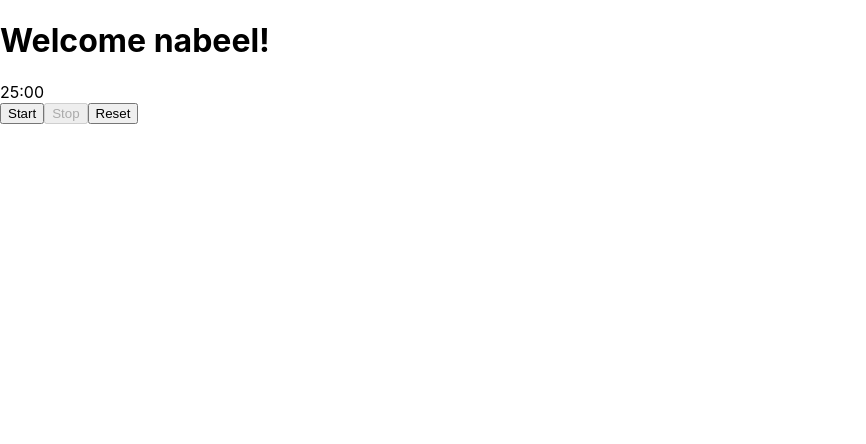
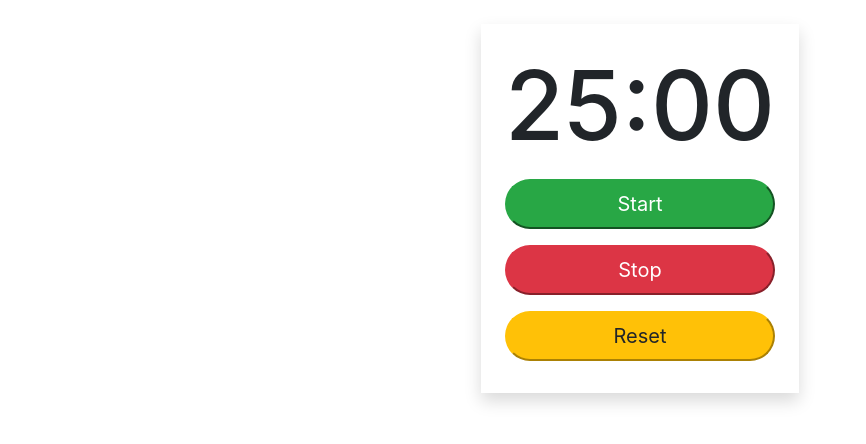
Before and after one commit to nabeelfarid/timer-app, a React (Create React App) app: page / in a window 1280 px wide. Shown: the top 444 px of the page, without its empty margins (0-866 px from the left). Built offline with nearby package versions, Linux system fonts and the light colour scheme.

Commit message:
Added Styling

```diff
--- a/package.json
+++ b/package.json
@@ -10,6 +10,7 @@
     "@types/node": "^12.0.0",
     "@types/react": "^17.0.0",
     "@types/react-dom": "^17.0.0",
+    "bootstrap": "4.6.0",
     "react": "^17.0.1",
     "react-dom": "^17.0.1",
     "react-scripts": "4.0.3",
--- a/src/App.tsx
+++ b/src/App.tsx
@@ -5,7 +5,7 @@ import './App.css';
 const App = () => {
   const [startDisabled, setStartDisabled] = useState(false)
   const [stopDisabled, setStopDisabled] = useState(true)
-  const [,setForceRender] = useState(true)
+  const [, setForceRender] = useState(true)
   const mins = useRef<number>(25);
   const secs = useRef<number>(0);
   const timerInterval = useRef<NodeJS.Timeout>();
@@ -60,7 +60,7 @@ const App = () => {
     setStopDisabled(true);
   }
 
-  const resetTimer =() => {
+  const resetTimer = () => {
     clearTimer();
     mins.current = 25;
     secs.current = 0;
@@ -82,13 +82,13 @@ const App = () => {
   }
 
   return (
-    <div>
-      <h1>Welcome nabeel!</h1>
-      <div role='timer'>{String(mins.current).padStart(2, '0')}:{String(secs.current).padStart(2, '0')}</div>
-      <button aria-label='Start' onClick={onStartHandler} disabled={startDisabled}>Start</button>
-      <button aria-label='Stop' onClick={onStopHandler} disabled={stopDisabled} >Stop</button>
-      <button aria-label='Reset' onClick={onResetHandler} >Reset</button>
-
+    <div className='d-flex justify-content-center' style={{ minWidth: '320px' }}>
+      <div className='text-center shadow my-4 p-4'>
+        <h1 style={{ fontSize: '6em' }} role='timer'>{String(mins.current).padStart(2, '0')}:{String(secs.current).padStart(2, '0')}</h1>
+        <button className='btn-lg w-100 rounded-pill my-2 btn-success' aria-label='Start' onClick={onStartHandler} disabled={startDisabled}>Start</button>
+        <button className='btn-lg w-100 rounded-pill my-2 btn-danger ' aria-label='Stop' onClick={onStopHandler} disabled={stopDisabled} >Stop</button>
+        <button className='btn-lg w-100 rounded-pill my-2 btn-warning' aria-label='Reset' onClick={onResetHandler} >Reset</button>
+      </div>
     </div>
   );
 }
--- a/src/index.tsx
+++ b/src/index.tsx
@@ -1,8 +1,8 @@
 import React from 'react';
 import ReactDOM from 'react-dom';
+import 'bootstrap/dist/css/bootstrap.css';
 import './index.css';
 import App from './App';
-import reportWebVitals from './reportWebVitals';
 
 ReactDOM.render(
   <React.StrictMode>
@@ -10,8 +10,3 @@ ReactDOM.render(
   </React.StrictMode>,
   document.getElementById('root')
 );
-
-// If you want to start measuring performance in your app, pass a function
-// to log results (for example: reportWebVitals(console.log))
-// or send to an analytics endpoint. Learn more: https://bit.ly/CRA-vitals
-reportWebVitals();
```
Also changed, not shown: 1 other file (tests, documents, lock files or other folders).
